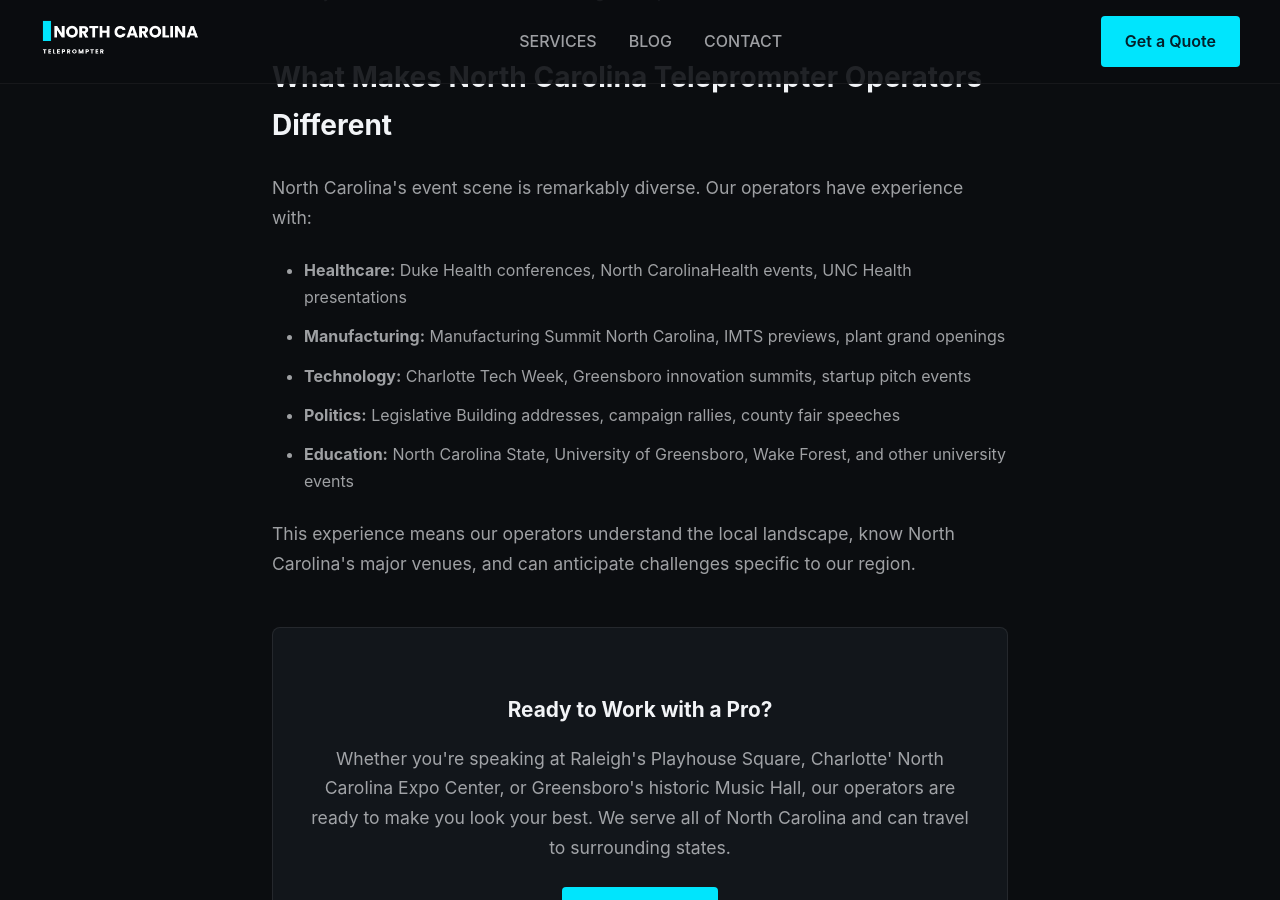
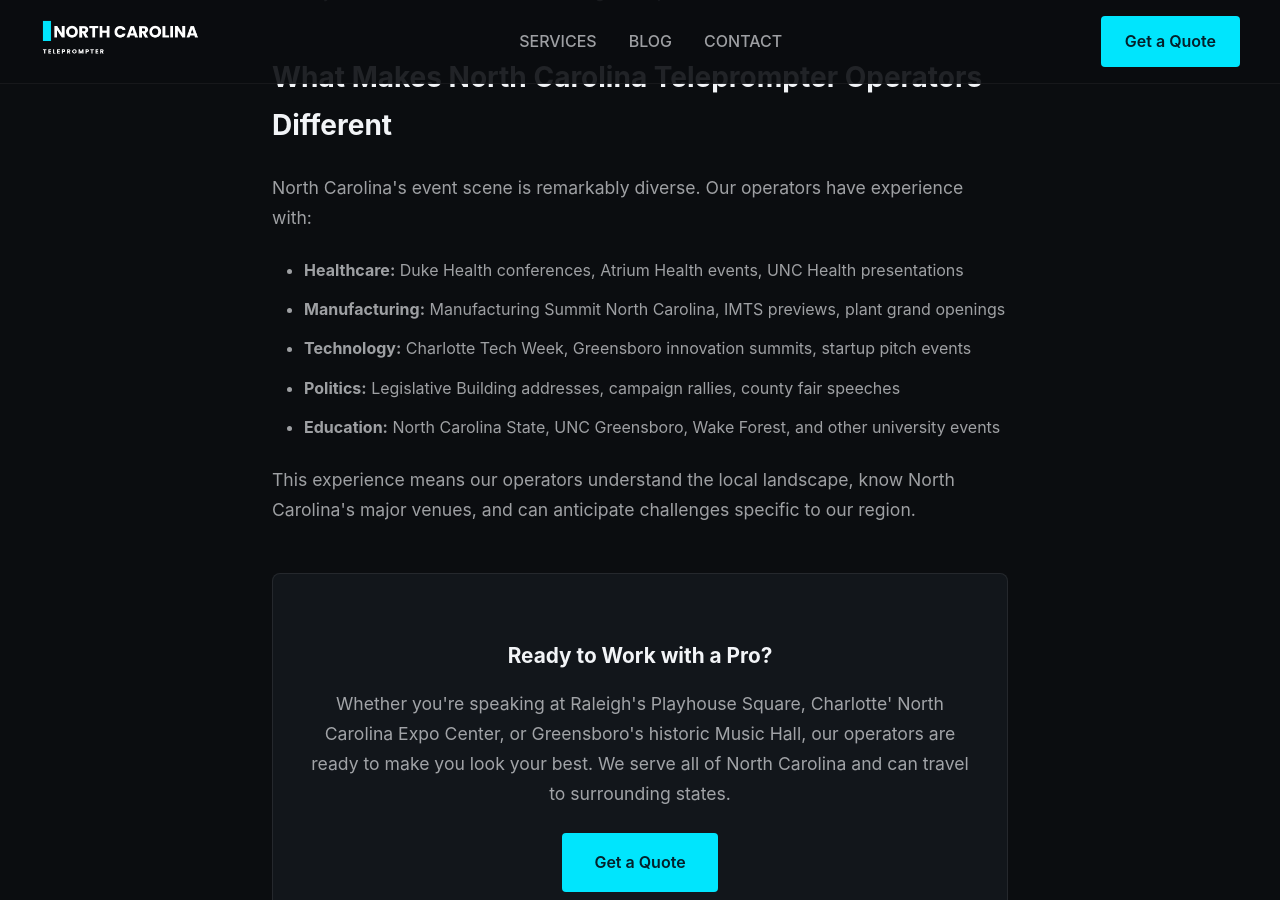
Before and after one commit to jasproj/nctele, a Jekyll site: the page blog/working-with-teleprompter-operator.html, which Jekyll copies as it is, in a window 1280 px wide and 900 px high, scrolled down 5088 px. Built offline with Jekyll 4.4.1, drawn with Linux system fonts in a browser that asks for light colours; some of the changed text lies outside the part shown.

Commit message:
Add NASA to client trust row; fix NC/GA copy errors (#20)
- Add NASA to the homepage client trust row
- NC: replace Ohio-leftover references (WKYC/WCMH/WLWT TV stations, Rock and Roll Hall of Fame, Wexner Medical Center, OhioHealth, "University of Greensboro") with North Carolina equivalents
- GA: remove the factually incorrect "former Georgia Governor Andrew Gillum" credit


Claude-Session: https://claude.ai/code/session_017B1vpC8m6BaUasFqFSwaDY

Co-authored-by: Claude Opus 4.8 <noreply@anthropic.com>

```diff
--- a/blog/how-to-read-teleprompter.html
+++ b/blog/how-to-read-teleprompter.html
@@ -90,7 +90,7 @@ hr{border-color:rgba(255,255,255,.08)}
 
             <p>Here's the most important thing to understand: you're not reading—you're communicating. The teleprompter contains your thoughts. Your job is to share those thoughts with your audience as if they're occurring to you naturally.</p>
 
-            <p>News anchors at stations like WKYC, WCMH, and WLWT don't look like they're reading because they've internalized this distinction. They see the words as prompts for ideas they're sharing, not text they're reciting.</p>
+            <p>News anchors at stations like WRAL, WFMY, and WSOC don't look like they're reading because they've internalized this distinction. They see the words as prompts for ideas they're sharing, not text they're reciting.</p>
 
             <h2>Eye Technique: The Key to Natural Delivery</h2>
 
--- a/blog/working-with-teleprompter-operator.html
+++ b/blog/working-with-teleprompter-operator.html
@@ -113,7 +113,7 @@ hr{border-color:rgba(255,255,255,.08)}
             <p>Once you're live, resist the urge to control everything. Trust that your operator is watching and adjusting. This is particularly important for:</p>
             <ul>
                 <li>Corporate presentations at Raleigh's Key Tower or Charlotte' Rhodes Tower</li>
-                <li>Healthcare presentations at Duke Health or North Carolina State Wexner Medical Center</li>
+                <li>Healthcare presentations at Duke Health or UNC Medical Center</li>
                 <li>Political events across the state</li>
             </ul>
 
@@ -166,11 +166,11 @@ hr{border-color:rgba(255,255,255,.08)}
             <h2>What Makes North Carolina Teleprompter Operators Different</h2>
             <p>North Carolina's event scene is remarkably diverse. Our operators have experience with:</p>
             <ul>
-                <li><strong>Healthcare:</strong> Duke Health conferences, North CarolinaHealth events, UNC Health presentations</li>
+                <li><strong>Healthcare:</strong> Duke Health conferences, Atrium Health events, UNC Health presentations</li>
                 <li><strong>Manufacturing:</strong> Manufacturing Summit North Carolina, IMTS previews, plant grand openings</li>
                 <li><strong>Technology:</strong> Charlotte Tech Week, Greensboro innovation summits, startup pitch events</li>
                 <li><strong>Politics:</strong> Legislative Building addresses, campaign rallies, county fair speeches</li>
-                <li><strong>Education:</strong> North Carolina State, University of Greensboro, Wake Forest, and other university events</li>
+                <li><strong>Education:</strong> North Carolina State, UNC Greensboro, Wake Forest, and other university events</li>
             </ul>
 
             <p>This experience means our operators understand the local landscape, know North Carolina's major venues, and can anticipate challenges specific to our region.</p>
--- a/index.html
+++ b/index.html
@@ -613,6 +613,7 @@
                 <span>ESPN</span>
                 <span>WWE</span>
                 <span>NFL</span>
+                <span>NASA</span>
                 <span>NASCAR</span>
                 <span>John Travolta</span>
                 <span>John Cena</span>
```
Also changed, not shown: blog/teleprompter-vs-cue-cards.html (+1 -1 lines).
